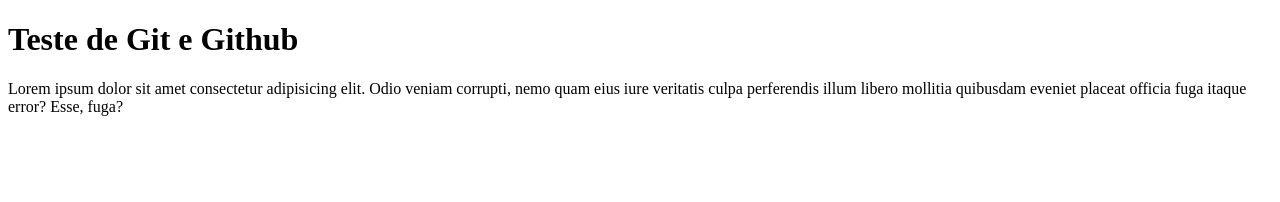
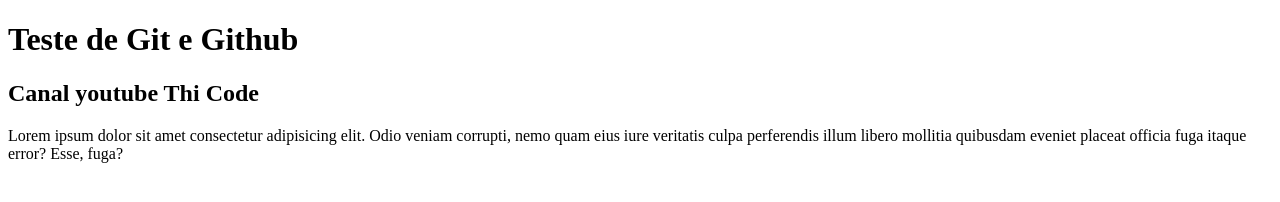
Before and after one commit to CleitonSB94/Aprendendo-git-com-vscode, a plain HTML site: page index.html in a window 1280 px wide. Drawn offline with Linux system fonts and the light colour scheme.

Commit message:
Update index.html

```diff
--- a/index.html
+++ b/index.html
@@ -7,6 +7,7 @@
 </head>
 <body>
     <h1>Teste de Git e Github</h1>
+    <h2>Canal youtube Thi Code</h2>
 
     <p>Lorem ipsum dolor sit amet consectetur adipisicing elit. Odio veniam corrupti, nemo quam eius iure veritatis culpa perferendis illum libero mollitia quibusdam eveniet placeat officia fuga itaque error? Esse, fuga?</p>
 
```
